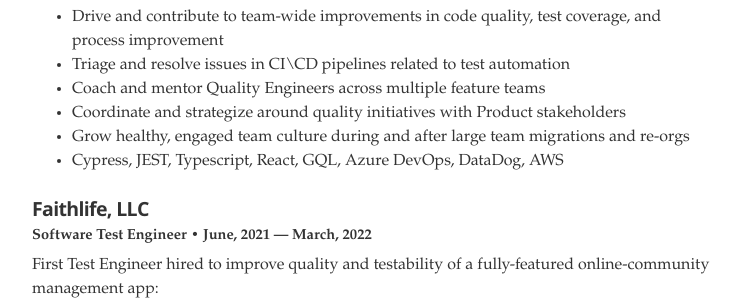
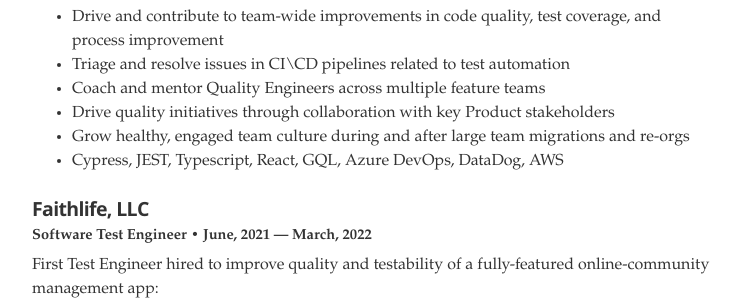
Before and after one commit to rharmaning/rharmaning.github.io, a Jekyll site: the page built from index.html, in a window 1280 px wide and 900 px high, scrolled down 821 px. Shown: the part 155-455 px from the top of the window, without its empty margins (268-1011 px from the left). Built offline with Jekyll 4.4.1, drawn with Linux system fonts in a browser that asks for light colours.

Commit message:
more refinements

```diff
--- a/_layouts/resume.html
+++ b/_layouts/resume.html
@@ -117,8 +117,7 @@
               Coach and mentor Quality Engineers across multiple feature teams
             </li>
             <li>
-              Coordinate and strategize around quality initiatives with Product
-              stakeholders
+              Drive quality initiatives through collaboration with key Product stakeholders
             </li>
             <li>
               Grow healthy, engaged team culture during and after large team
```
